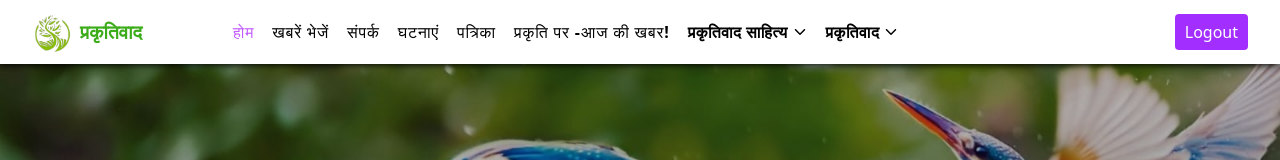
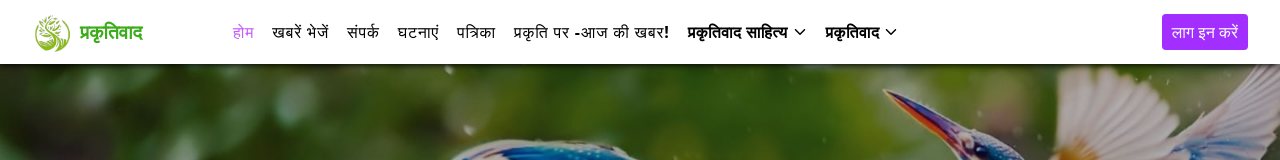
Before and after one commit to webakash1806/prakritiwad, a React (Vite) app in the folder client/: page / in a window 1280 px wide. Shown: the top 160 px of the page. Built offline with nearby package versions, Linux system fonts and the light colour scheme; no server answers.

Commit message:
header updated

```diff
--- a/client/src/Components/Header.jsx
+++ b/client/src/Components/Header.jsx
@@ -146,9 +146,9 @@ const Header = () => {
                  duration-200 cursor-pointer
                  border-b-[1px]'>
                  डैशबोर्ड</Link>}
-                {user?.data!="NOTACTIVE" &&
+                {user?.data==="NOTACTIVE" &&
                 <Link to="/login" className='text-center w-[90vw] bg-[#A22EFF] rounded-lg lg:w-fit p-3 mt-6 lg:m-0  lg:p-[6px_10px] lg:rounded-[4px] lg hover:bg-[#bd4aff] duration-300'>लाग इन करें</Link>}
-                {user?.data==="NOTACTIVE"  && <button className='text-center w-[90vw] bg-[#A22EFF] rounded-lg lg:w-fit p-3 mt-6 lg:m-0  lg:p-[6px_10px] lg:rounded-[4px] lg hover:bg-[#bd4aff] duration-300' onClick={()=>handleLogout()}>Logout</button>}
+                {user?.data!="NOTACTIVE"  && <button className='text-center w-[90vw] bg-[#A22EFF] rounded-lg lg:w-fit p-3 mt-6 lg:m-0  lg:p-[6px_10px] lg:rounded-[4px] lg hover:bg-[#bd4aff] duration-300' onClick={()=>handleLogout()}>Logout</button>}
 
                 </div>
             </nav>
```
